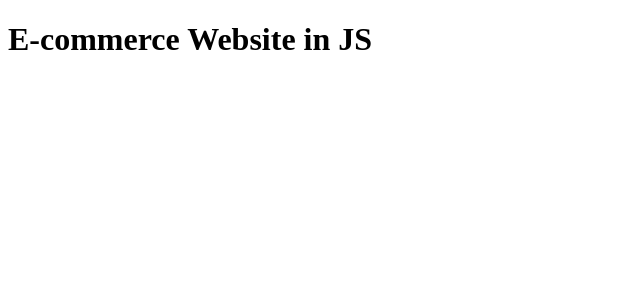
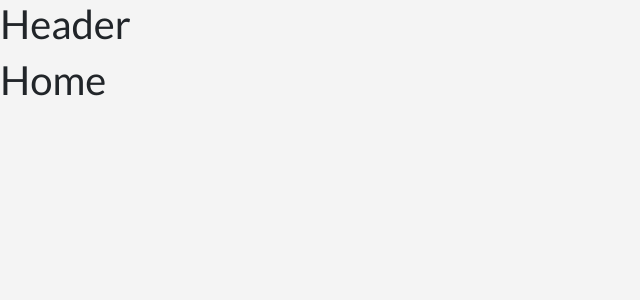
Before and after one commit to Abenezer-Tilahun/e-commerce, a React (Create React App) app: page / in a window 1280 px wide. Shown: the top 300 px of the page, without its empty margins (0-640 px from the left). Built offline with nearby package versions, Linux system fonts and the light colour scheme.

Commit message:
Structure componets

```diff
--- a/src/App.css
+++ b/src/App.css
@@ -1,39 +1,12 @@
-.App {
-  text-align: center;
+@import url('https://fonts.googleapis.com/css2?family=Lato:ital,wght@0,100;0,300;0,400;0,700;0,900;1,100;1,300;1,400;1,700;1,900&display=swap');
+
+* {
+  margin: 0;
+  padding: 0;
+  box-sizing: border-box;
 }
 
-.App-logo {
-  height: 40vmin;
-  pointer-events: none;
+body {
+  font-family: 'Lato', sans-serif;
+  background-color: #f4f4f4;
 }
-
-@media (prefers-reduced-motion: no-preference) {
-  .App-logo {
-    animation: App-logo-spin infinite 20s linear;
-  }
-}
-
-.App-header {
-  background-color: #282c34;
-  min-height: 100vh;
-  display: flex;
-  flex-direction: column;
-  align-items: center;
-  justify-content: center;
-  font-size: calc(10px + 2vmin);
-  color: white;
-}
-
-.App-link {
-  color: #61dafb;
-}
-
-@keyframes App-logo-spin {
-  from {
-    transform: rotate(0deg);
-  }
-
-  to {
-    transform: rotate(360deg);
-  }
-}
--- a/src/App.js
+++ b/src/App.js
@@ -1,10 +1,22 @@
+import 'bootstrap/dist/css/bootstrap.min.css';
+import React from 'react';
 import './App.css';
+import {
+  BrowserRouter,
+  Route,
+  Routes,
+} from 'react-router-dom';
+import Home from './Pages/Home'; // Adjust the path if needed
+import Header from './Components/Header'; // Adjust the path if needed
 
 function App() {
   return (
-    <>
-      <h1 className="text-danger">E-commerce Website in JS</h1>
-    </>
+    <BrowserRouter>
+      <Header />
+      <Routes>
+        <Route path="/" element={<Home />} />
+      </Routes>
+    </BrowserRouter>
   );
 }
 
--- /dev/null
+++ b/src/Components/Header/index.js
@@ -0,0 +1,7 @@
+const Header = () => (
+  <>
+    <h1>Header</h1>
+  </>
+);
+
+export default Header;
--- /dev/null
+++ b/src/Pages/Home/index.js
@@ -0,0 +1,6 @@
+const Home = () => (
+  <>
+    <h1>Home</h1>
+  </>
+);
+export default Home;
```
